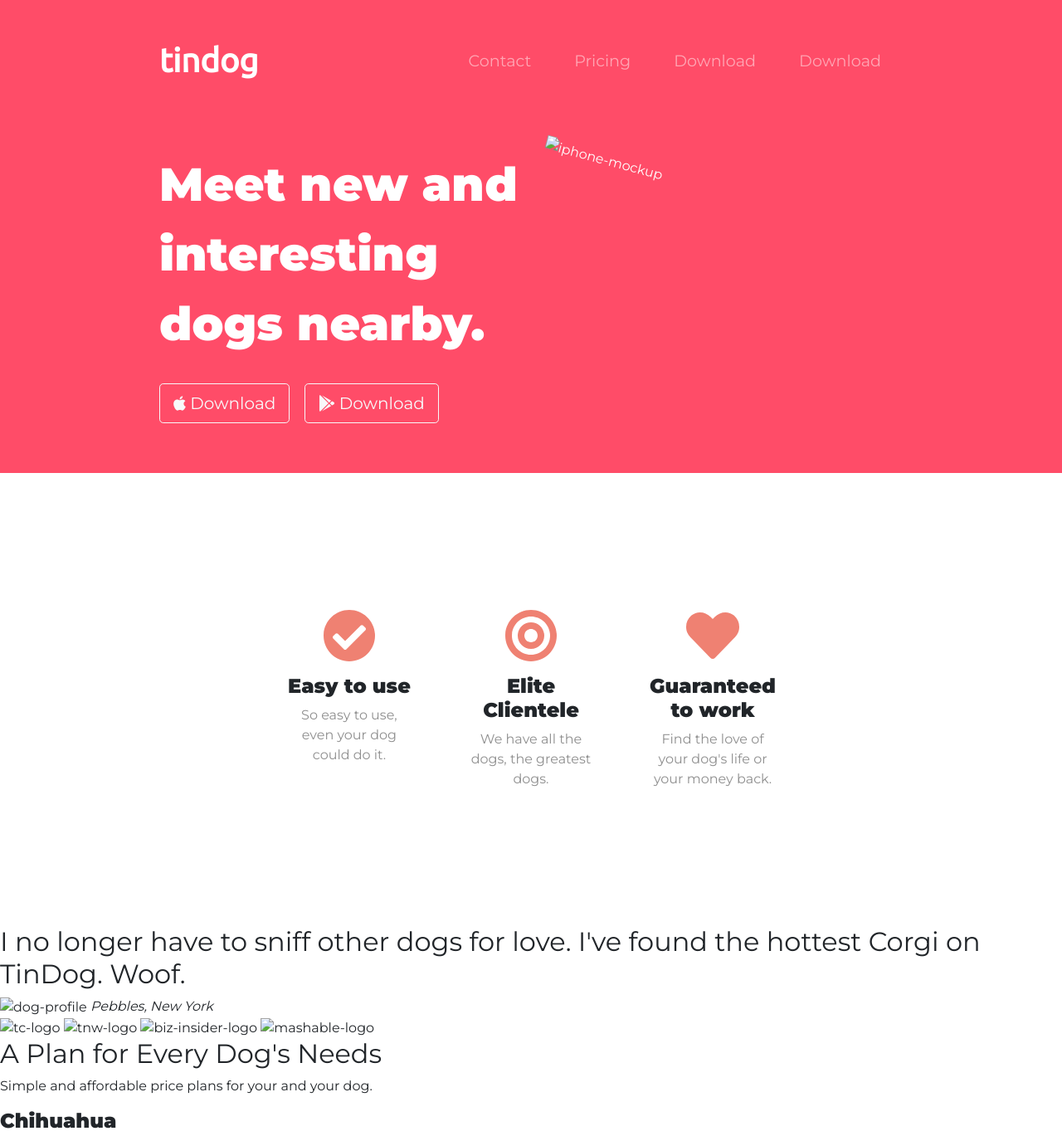
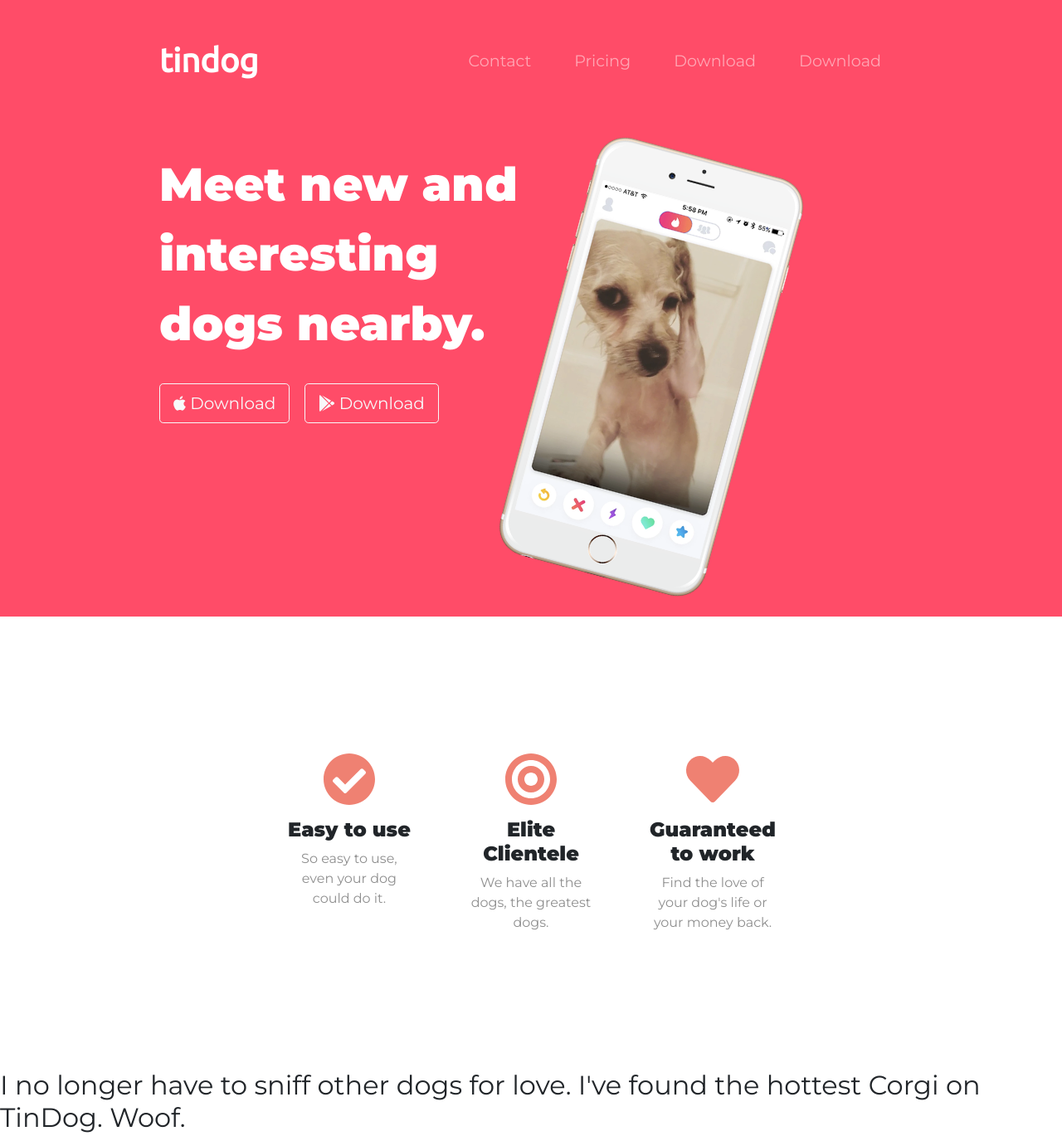
Before and after one commit to westocjulie/tindog, a plain HTML site: page index.html in a window 1280 px wide. Shown: the top 1369 px of the page at 83% size. Drawn offline with nearby package versions, Linux system fonts and the light colour scheme; files that its build step writes are made by us from their sources.

Commit message:
changed image & css paths

```diff
--- a/index.html
+++ b/index.html
@@ -4,6 +4,7 @@
     <!-- Required meta tags -->
     <meta charset="utf-8">
     <meta name="viewport" content="width=device-width, initial-scale=1, shrink-to-fit=no">
+    <!-- Font Awesome -->
     <script src="https://use.fontawesome.com/releases/v5.0.7/js/all.js"></script>
     <!-- Bootstrap CSS -->
     <link rel="stylesheet" href="https://stackpath.bootstrapcdn.com/bootstrap/4.3.1/css/bootstrap.min.css" integrity="sha384-ggOyR0iXCbMQv3Xipma34MD+dH/1fQ784/j6cY/iJTQUOhcWr7x9JvoRxT2MZw1T" crossorigin="anonymous">
@@ -11,11 +12,7 @@
     <!-- Google Fonts -->
     <link href="https://fonts.googleapis.com/css?family=Montserrat:400,900|Ubuntu&display=swap" rel="stylesheet">
     <title>TinDog</title>
-    <!-- Font Awesome -->
-    <link rel="stylesheet" href="css/all.css">
-    <link rel="stylesheet" href="css/webfonts/fa-brands-400.svg">
-
-    <link rel="stylesheet" href="css/styles.css">
+    <link rel="stylesheet" href="styles.css">
 
 
 
@@ -60,7 +57,7 @@
         <button type="button" class="btn btn-outline-light btn-lg download-button"><i class="fab fa-google-play"></i> Download</button>
       </div>
       <div class="col-lg-6">
-        <img class="title-image" src="images/iphone6.png" alt="iphone-mockup">
+        <img class="title-image" src="iphone6.png" alt="iphone-mockup">
       </div>
     </div>
   </div>
@@ -98,7 +95,7 @@
   <section id="testimonials">
 
     <h2>I no longer have to sniff other dogs for love. I've found the hottest Corgi on TinDog. Woof.</h2>
-    <img src="images/dog-img.jpg" alt="dog-profile">
+    <img src="dog-img.jpg" alt="dog-profile">
     <em>Pebbles, New York</em>
 
     <!-- <h2 class="testimonial-text">My dog used to be so lonely, but with TinDog's help, they've found the love of their life. I think.</h2>
@@ -111,10 +108,10 @@
   <!-- Press -->
 
   <section id="press">
-    <img src="images/techcrunch.png" alt="tc-logo">
-    <img src="images/tnw.png" alt="tnw-logo">
-    <img src="images/bizinsider.png" alt="biz-insider-logo">
-    <img src="images/mashable.png" alt="mashable-logo">
+    <img src="techcrunch.png" alt="tc-logo">
+    <img src="tnw.png" alt="tnw-logo">
+    <img src="bizinsider.png" alt="biz-insider-logo">
+    <img src="mashable.png" alt="mashable-logo">
 
   </section>
 
```
